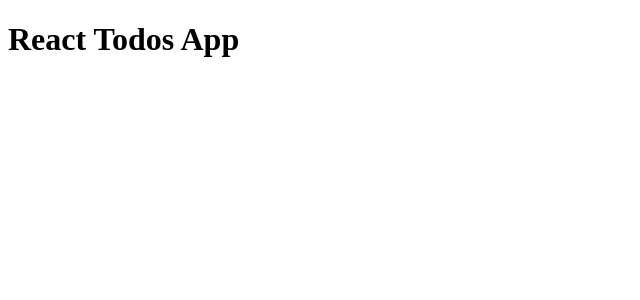
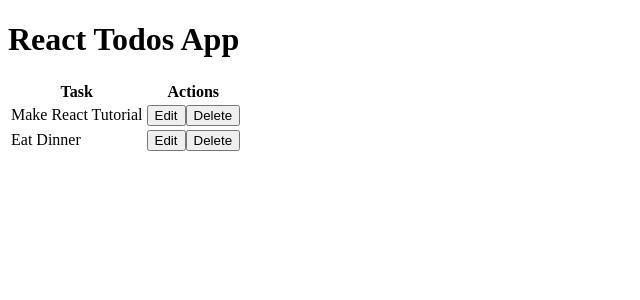
Before and after one commit to andrwsalcdo/react-build-todo-app, a React (Create React App) app: page / in a window 1280 px wide. Shown: the top 300 px of the page, without its empty margins (0-640 px from the left). Built offline with nearby package versions, Linux system fonts and the light colour scheme.

Commit message:
add todo-list-$ components. lodash. display initial todo list.

```diff
--- a/package.json
+++ b/package.json
@@ -3,6 +3,7 @@
   "version": "0.1.0",
   "private": true,
   "dependencies": {
+    "lodash": "^4.17.4",
     "react": "^15.5.4",
     "react-dom": "^15.5.4"
   },
--- a/src/components/App.js
+++ b/src/components/App.js
@@ -1,21 +1,30 @@
 import React, { Component } from 'react';
+import TodosList from './todos-list';
 
 const todos = [
 {
-  task: 'make React tutorial',
+  task: 'Make React Tutorial',
   isCompleted: false
 },
 {
-  task: 'eat dinner',
+  task: 'Eat Dinner',
   isCompleted: false
 }
 ];
 
 class App extends Component {
+  constructor(props) {
+    super(props);
+
+    this.state = {
+      todos
+    };
+  }
   render() {
     return (
       <div>
         <h1>React Todos App</h1>
+        <TodosList todos={this.state.todos} />
       </div>
     );
   }
--- /dev/null
+++ b/src/components/todos-list-header.js
@@ -0,0 +1,16 @@
+import React, { Component } from 'react';
+
+class TodosListHeader extends Component {
+    render() {
+        return (
+            <thead>
+                <tr>
+                    <th>Task</th>
+                    <th>Actions</th>
+                </tr>
+            </thead>
+        );
+    }
+}
+
+export default TodosListHeader;
--- /dev/null
+++ b/src/components/todos-list-item.js
@@ -0,0 +1,17 @@
+import React, { Component } from 'react';
+
+class TodosListItem extends Component {
+    render() {
+        return (
+            <tr>
+                <td>{this.props.task}</td>
+                <td>
+                    <button>Edit</button>
+                    <button>Delete</button>
+                </td>
+            </tr>
+        );
+    }
+}
+
+export default TodosListItem;
--- /dev/null
+++ b/src/components/todos-list.js
@@ -0,0 +1,23 @@
+import _ from 'lodash';
+import React, { Component } from 'react';
+import TodoListHeader from './todos-list-header';
+import TodosListItem from './todos-list-item';
+
+class TodosList extends Component {
+    renderItems() {
+        return _.map(this.props.todos, (todo, index) => <TodosListItem key={index} {...todo} />);
+    }
+
+    render() {
+        return (
+            <table>
+                <TodoListHeader />
+                <tbody>
+                    {this.renderItems()}
+                </tbody>
+            </table>
+        );
+    }
+}
+
+export default TodosList;
```
